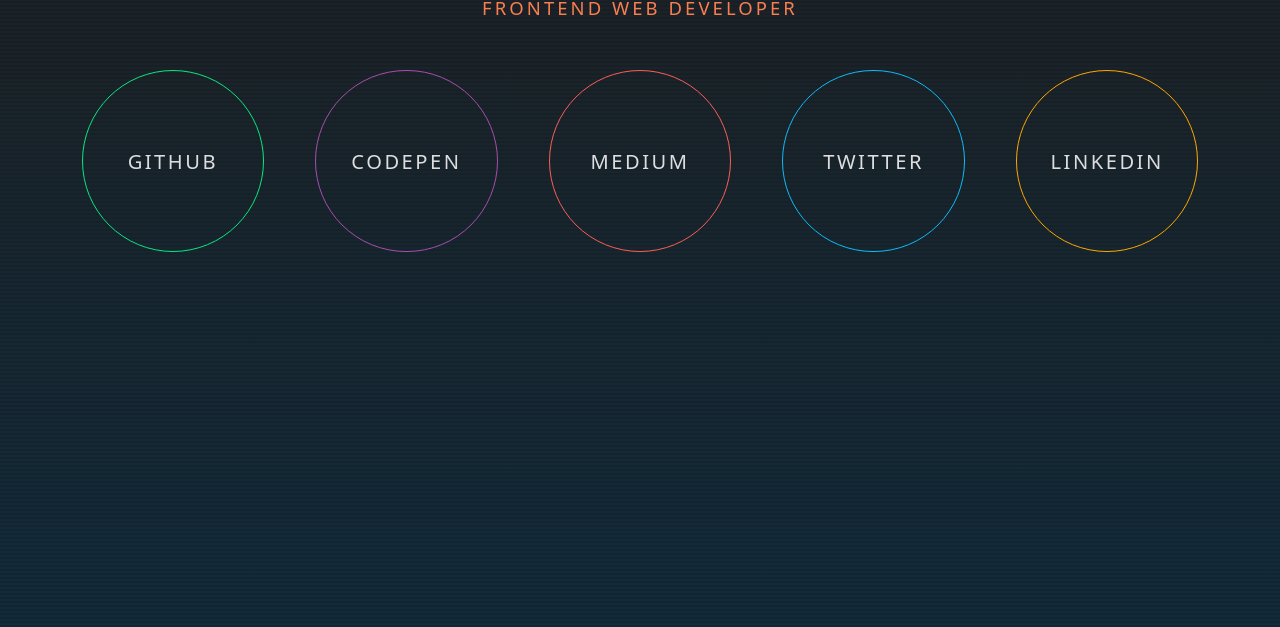
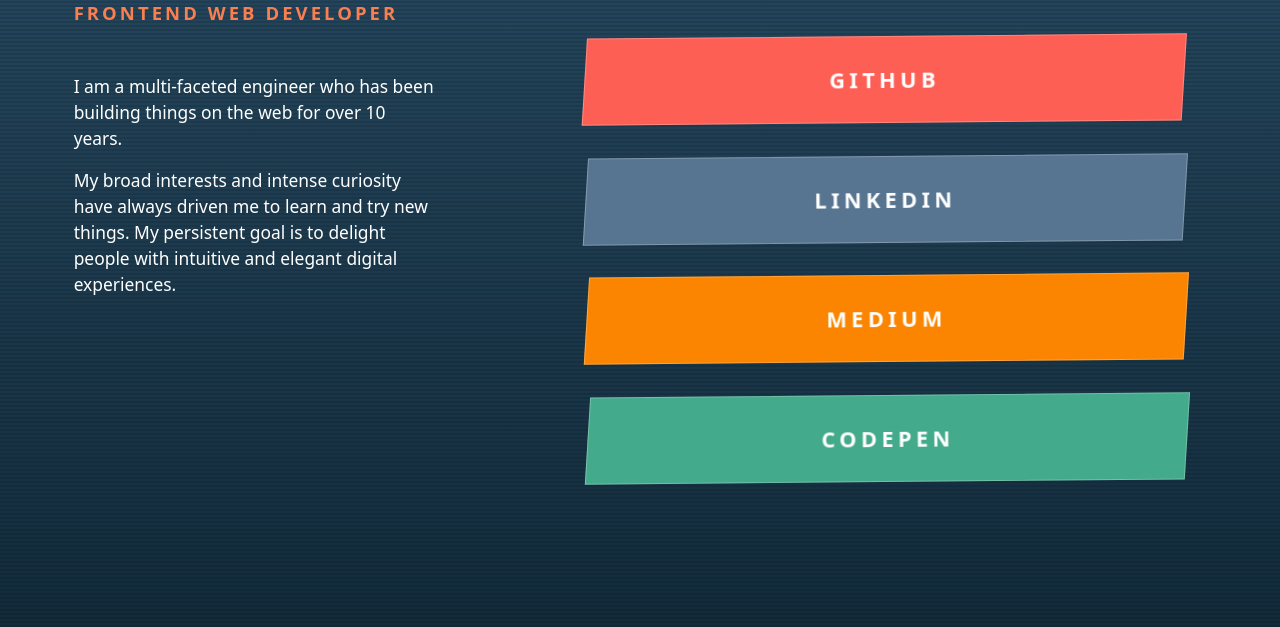
Before and after one commit to jacob-beltran/jacob-beltran.github.io, a plain HTML site: page index.html in a window 1280 px wide. Shown: the part 173-800 px from the top of the page. Drawn offline with Linux system fonts and the light colour scheme.

Commit message:
Minor design refresh

```diff
--- a/index.html
+++ b/index.html
@@ -10,7 +10,7 @@
       html {
         font-family: system-ui, -apple-system, BlinkMacSystemFont, 'Helvetica Neue', 'Segoe UI', 'Roboto', sans-serif;
         color: #fff;
-        background-color: #1e2022;
+        background-color: #284b63;
         background-size: cover;
         background-image: repeating-linear-gradient(
             transparent,
@@ -18,7 +18,7 @@
             rgba(0, 0, 0, 0.115) 2px,
             rgba(0, 0, 0, 0.115) 4px
           ),
-          linear-gradient(to top, #122b3b, #1e2022);
+          linear-gradient(to top, #122b3b, #284b63);
         font-size: calc(16px + 0.45vw);
         -webkit-font-smoothing: antialiased;
         box-sizing: border-box;
@@ -48,155 +48,166 @@
         display: flex;
         width: 100%;
         flex-direction: column;
-        justify-content: space-around;
+        justify-content: flex-start;
         align-items: center;
-        min-height: 32vh;
-        margin-top: 7vmin;
       }
       h1 {
         margin-top: 1.5rem;
-        margin-bottom: 1.25rem;
+        margin-bottom: 0.7rem;
         font-size: 1.75rem;
-        letter-spacing: 0.185em;
+        letter-spacing: 0.125em;
         white-space: nowrap;
-        font-weight: 100;
+        font-weight: 700;
         color: #9aecdb;
         text-transform: uppercase;
         text-align: center;
+        -webkit-user-select: none;
         user-select: none;
         animation: text-reveal 450ms ease-out 150ms 1 backwards;
       }
       h2 {
         margin: 0;
-        font-weight: 300;
+        font-weight: 600;
         font-size: 0.85rem;
+        margin-bottom: 1.5rem;
         letter-spacing: 0.165em;
         text-transform: uppercase;
         color: #f97f51;
-        animation: text-reveal 350ms ease-out 350ms 1 backwards;
+        animation: text-reveal 350ms ease-out 300ms 1 backwards;
+      }
+      p {
+        max-width: 360px;
+        text-align: left;
+        font-size: 0.85rem;
+        margin-top: 0.7rem;
+        margin-bottom: 0;
+        padding: 0 2rem;
+        line-height: 1.5;
+        animation: text-reveal 250ms ease-out 450ms 1 backwards;
       }
       nav {
-        display: grid;
+        display: flex;
+        flex-direction: column;
+        justify-content: flex-start;
+        align-items: flex-start;
         width: 100%;
-        justify-content: center;
-        place-items: center;
-        padding-top: 2rem;
+        max-width: 640px;
+        padding-top: 2.25rem;
         padding-bottom: 2rem;
-        grid-gap: calc(1rem + 1.25vw);
-        grid-template-columns: repeat(auto-fit, 9rem);
-        grid-auto-rows: 9rem;
+        padding-left: 20px;
+        padding-right: 20px;
+        transform: rotate(-0.5deg);
       }
       a {
         display: flex;
         justify-content: center;
         align-items: center;
-        width: calc(7.5rem + 1.5vw);
-        max-width: 9rem;
-        height: calc(7.5rem + 1.5vw);
-        max-height: 9rem;
-        border-radius: 50%;
+        width: 100%;
+        height: calc(6.5rem + 1.5vw);
+        max-height: 4rem;
+        border: 1px rgba(255,255,255,0.25);
+        border-radius: 0;
+        margin-bottom: 1.5em;
         padding: 4px;
-        font-size: 0.925rem;
-        font-weight: 300;
-        letter-spacing: 0.125em;
-        color: rgba(255, 255, 255, 0.85);
+        font-size: 1rem;
+        font-weight: 600;
+        color: #fff;
         text-decoration: none;
         border-width: 0.075rem;
         border-style: solid;
         text-transform: uppercase;
         -webkit-tap-highlight-color: transparent;
         animation: link-reveal 400ms ease-out 500ms 1 backwards;
+        transition: transform 150ms ease 0ms, background-position 200ms ease 0ms;
+        transform: skew(-4deg, 0deg);
+        background-image: radial-gradient(
+          closest-corner at center,
+          rgba(255,255,255,0.2),
+          rgba(255,255,255,0)
+        );
+        background-repeat: no-repeat;
+        background-size: 640px 8rem;
+        background-position: -640px 0;
+      }
+
+      a span {
+        display: block;
+        text-align: center;
+        letter-spacing: 0.2em;
+        text-shadow: 0 0 3px rgba(0,0,0,0);
+        transform: skew(4deg, 0deg) translate3d(0,0,0) scale3d(1,1,1);
+        transition: transform 150ms ease 0ms, letter-spacing 200ms ease 0ms, text-shadow 100ms linear 0ms;
+      }
+
+      @media (hover: hover) {
+        nav a:link:hover {
+          transition: transform 200ms ease 0ms, background-position 200ms ease 0ms;
+          background-position: 640px 50%;
+          transform: skew(-10deg, 0deg);
+        }
+        nav a:link:hover span {
+          letter-spacing: 0.15em;
+          text-shadow: 0 5px 12px rgba(0,0,0,0.65);
+          transition: transform 200ms ease 0ms, letter-spacing 200ms ease 0ms, text-shadow 100ms linear 0ms;
+          transform: skew(10deg, 0deg) translate3d(0, -2.5%, 0) scale3d(1.4,1.4,1);
+        }
+      }
+
+      nav a:link:active {
+        opacity: 0.7;
+        transition: transform 200ms ease 0ms, background-position 200ms ease 0ms;
+        background-position: 640px 50%;
+        transform: skew(-10deg, 0deg);
+      }
+      nav a:link:active span {
+        letter-spacing: 0.15em;
+        text-shadow: 0 5px 12px rgba(0,0,0,0.5);
+        transition: transform 200ms ease 0ms, letter-spacing 200ms ease 0ms, text-shadow 100ms linear 0ms;
+        transform: skew(10deg, 0deg) translate3d(0, -2.5%, 0) scale3d(1.4,1.4,1);
+      }
+
+      .intro {
+        display: flex;
+        flex-direction: column;
+        justify-content: flex-start;
+        align-items: center;
       }
 
       .github {
-        border-color: #0be881;
-      }
-      .github:active {
-        color: #0be881;
-      }
-
-      .codepen {
-        border-color: #a74faf;
-        animation-delay: 575ms;
-      }
-      .codepen:active {
-        color: #a74faf;
-      }
-
-      .medium {
-        border-color: #ff5e57;
-        animation-delay: 650ms;
-      }
-      .medium:active {
-        color: #ff5e57;
-      }
-
-      .twitter {
-        border-color: #0fbcf9;
-        animation-delay: 725ms;
-      }
-      .twitter:active {
-        color: #0fbcf9;
+        background-color: #fe5f55;
+        animation-delay: 500ms;
       }
 
       .linkedin {
-        border-color: #ffa801;
-        animation-delay: 800ms;
+        background-color: #577590;
+        animation-delay: 550ms;
       }
-      .linkedin:active {
-        color: #ffa801;
+      .medium {
+        background-color: #fb8500;
+        animation-delay: 600ms;
+      }
+      .codepen {
+        background-color: #43aa8b;
+        animation-delay: 650ms;
       }
 
-      nav a:link:active {
-        color: #fff;
-        padding-bottom: 8px;
-        font-weight: 300;
-        letter-spacing: 0.125em;
-        text-shadow: none;
-        opacity: 0.75;
-        box-shadow: 0 0 0 4px rgba(0, 0, 0, 0.3), inset 0 0 0 9rem rgba(0, 0, 0, 0.3);
-      }
 
-      @media (hover: none) {
-        .github:active {
-          background-color: rgba(11, 232, 129, 0.075);
+      @media (min-width: 700px) {
+        body {
+          flex-direction: row;
+          justify-content: space-around;
+          align-items: flex-start;
+          padding-top: 7rem;
         }
-        .codepen:active {
-          background-color: rgba(167, 79, 175, 0.075);
+
+        .intro {
+          align-items: flex-start;
+          margin-top: -4rem;
         }
-        .medium:active {
-          background-color: rgba(255, 94, 87, 0.075);
-        }
-        .twitter:active {
-          background-color: rgba(15, 188, 249, 0.075);
-        }
-        .linkedin:active {
-          background-color: rgba(255, 168, 1, 0.075);
-        }
-      }
 
-      @media (hover: hover) {
-        a:hover {
-          color: rgba(255, 255, 255, 0.975);
-          padding-bottom: 9px;
-          font-weight: 400;
-          letter-spacing: 0.15em;
-          text-shadow: 0 1px 0 rgba(0, 0, 0, 0.65), 0 5px 16px rgba(0, 0, 0, 0.55);
-        }
-        .github:hover {
-          background-color: rgba(11, 232, 129, 0.075);
-        }
-        .codepen:hover {
-          background-color: rgba(167, 79, 175, 0.075);
-        }
-        .medium:hover {
-          background-color: rgba(255, 94, 87, 0.075);
-        }
-        .twitter:hover {
-          background-color: rgba(15, 188, 249, 0.075);
-        }
-        .linkedin:hover {
-          background-color: rgba(255, 168, 1, 0.075);
+        p {
+          font-size: 0.8rem;
+          padding: 0;
         }
       }
 
@@ -223,29 +234,34 @@
       @keyframes link-reveal {
         0% {
           opacity: 0;
-          transform: translate3d(0, 25%, 0) scale3d(0.25, 0.25, 1);
+          transform: translate3d(0, 25%, 0) scale3d(0.25, 0.25, 1)  skew(0, 0);
         }
         50% {
-          transform: translate3d(0, -4%, 0) scale3d(1.025, 1.025, 1);
+          transform: translate3d(0, -4%, 0) scale3d(1.025, 1.025, 1)  skew(-2deg, 0);
         }
         100% {
           opacity: 1;
-          transform: translate3d(0, 0, 0) scale3d(1, 1, 1);
+          transform: translate3d(0, 0, 0) scale3d(1, 1, 1)  skew(-4deg, 0);
         }
       }
     </style>
   </head>
   <body ontouchstart="">
-    <div>
+    <div class="intro">
       <h1>Jacob Beltran</h1>
       <h2>Frontend Web Developer</h2>
+      <p>
+        I am a multi-faceted engineer who has been building things on the web for over 10 years.
+      </p>
+      <p>
+        My broad interests and intense curiosity have always driven me to learn and try new things. My persistent goal is to delight people with intuitive and elegant digital experiences.
+      </p>
     </div>
     <nav>
-      <a class="github" href="https://github.com/jacob-beltran">GitHub</a>
-      <a class="codepen" href="https://codepen.io/jacob-beltran/">CodePen</a>
-      <a class="medium" href="https://medium.com/@jacob_beltran">Medium</a>
-      <a class="twitter" href="https://twitter.com/jacob_beltran">Twitter</a>
-      <a class="linkedin" href="https://www.linkedin.com/in/jacobbeltran/">LinkedIn</a>
+      <a class="github" href="https://github.com/jacob-beltran"><span>GitHub</span></a>
+      <a class="linkedin" href="https://www.linkedin.com/in/jacobbeltran/"><span>LinkedIn</span></a>
+      <a class="medium" href="https://medium.com/@jacob_beltran"><span>Medium</span></a>
+      <a class="codepen" href="https://codepen.io/jacob-beltran/"><span>CodePen</span></a>
     </nav>
   </body>
 </html>
```
